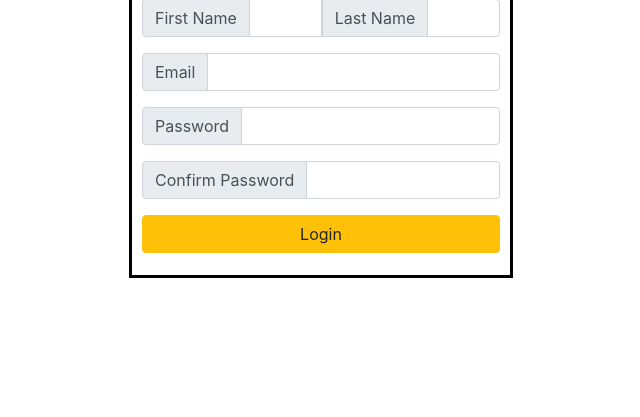
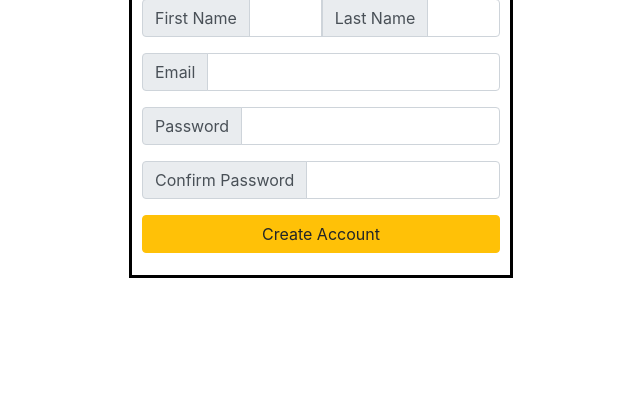
Before and after one commit to C-Taylor26/Final-Year-Project, a PHP site: page / in a window 1280 px wide, after a click on "Register". Shown: the part 138-555 px from the top of the page, without its empty margins (319-959 px from the left). Run offline with PHP 8.4, Linux system fonts and the light colour scheme.

Commit message:
Update index.php

```diff
--- a/Site/index.php
+++ b/Site/index.php
@@ -119,7 +119,7 @@
                     </div>
                     <input type="password" class="form-control" aria-label="Default" aria-describedby="inputGroup-sizing-default">
                 </div>
-                <button type="button" class="btn btn-warning" style="width:100%">Login</button>
+                <button type="button" class="btn btn-warning" style="width:100%">Create Account</button>
             </form>
 
 
```
